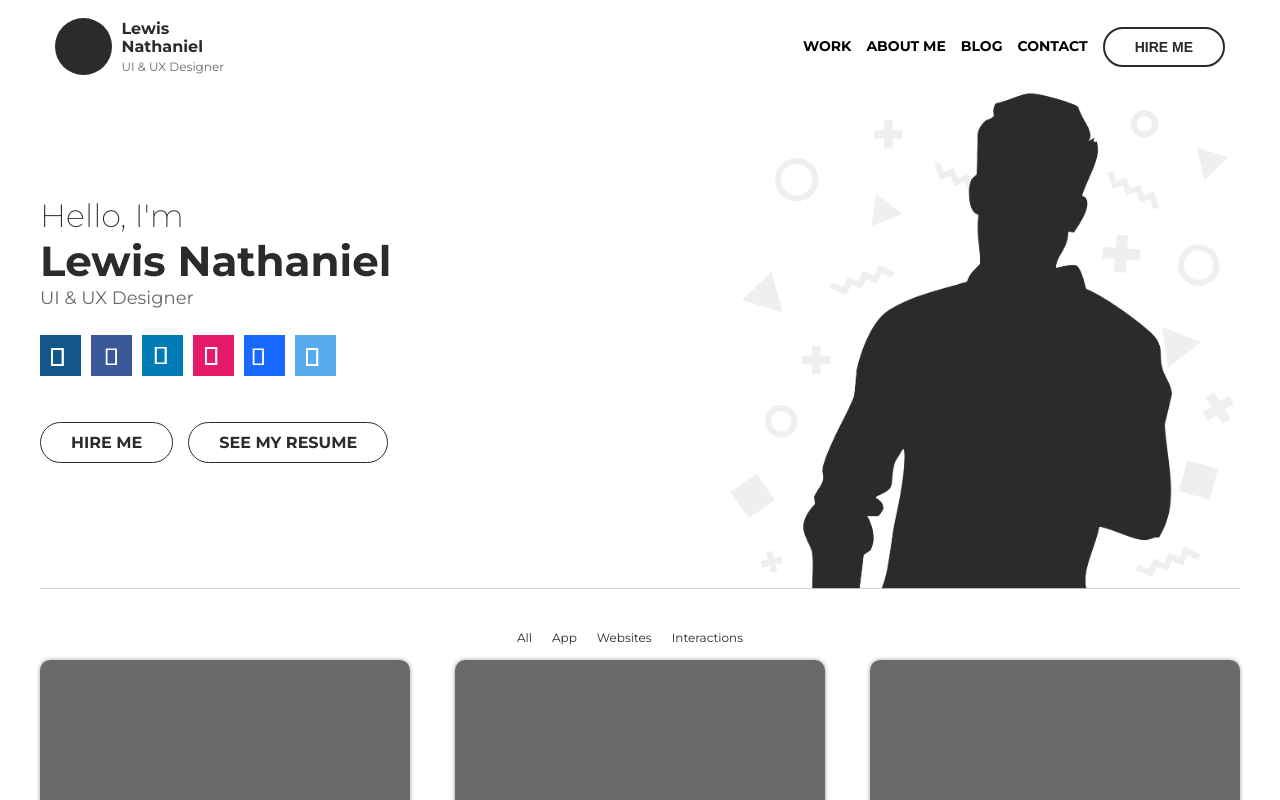
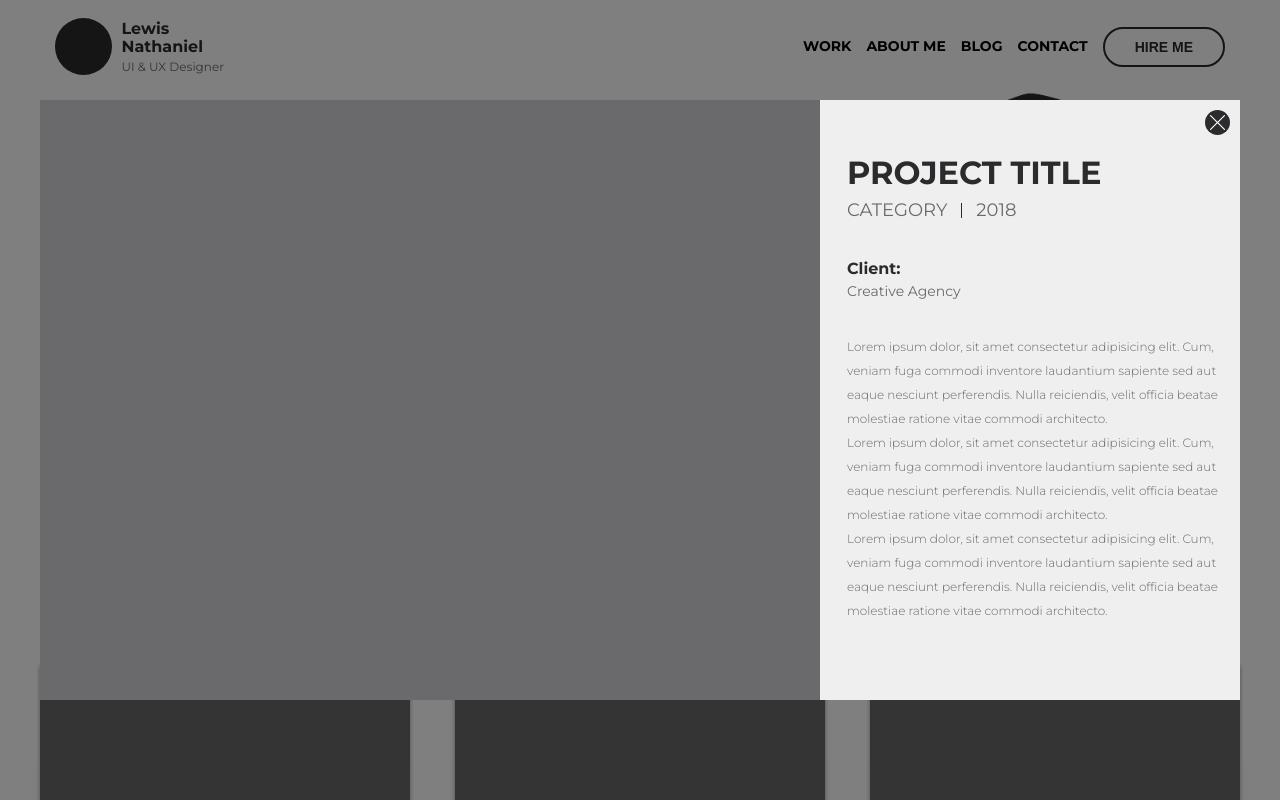
Before and after one commit to Babiy7/designer-app, a React app: page / in a window 1280 px wide. Shown: the top 800 px of the page. Built offline with nearby package versions, Linux system fonts and the light colour scheme.

Commit message:
Made Modal window.

```diff
--- /dev/null
+++ b/src/components/Modals/ModalProject/ModalProject.js
@@ -0,0 +1,44 @@
+import React from "react";
+import classes from "./ModalProject.module.scss";
+
+const ModalProject = () => {
+  return (
+    <div className={classes.ModalProject}>
+      <div className={classes.Left}></div>
+      <div className={classes.Right}>
+        <div className={classes.Content}>
+          <h2 className={classes.Title}>PROJECT TITLE</h2>
+          <div className={classes.SubTitle}>
+            <div className={classes.Category}>CATEGORY</div>
+            <div className={classes.Date}>2018</div>
+          </div>
+          <h4 className={classes.ClientTitle}>Client: </h4>
+          <div className={classes.ClientSubTitle}>Creative Agency</div>
+          <div className={classes.Text}>
+            <p>
+              Lorem ipsum dolor, sit amet consectetur adipisicing elit. Cum,
+              veniam fuga commodi inventore laudantium sapiente sed aut eaque
+              nesciunt perferendis. Nulla reiciendis, velit officia beatae
+              molestiae ratione vitae commodi architecto.
+            </p>
+            <p>
+              Lorem ipsum dolor, sit amet consectetur adipisicing elit. Cum,
+              veniam fuga commodi inventore laudantium sapiente sed aut eaque
+              nesciunt perferendis. Nulla reiciendis, velit officia beatae
+              molestiae ratione vitae commodi architecto.
+            </p>
+            <p>
+              Lorem ipsum dolor, sit amet consectetur adipisicing elit. Cum,
+              veniam fuga commodi inventore laudantium sapiente sed aut eaque
+              nesciunt perferendis. Nulla reiciendis, velit officia beatae
+              molestiae ratione vitae commodi architecto.
+            </p>
+          </div>
+        </div>
+        <div className={classes.Buttons}></div>
+      </div>
+    </div>
+  );
+};
+
+export default ModalProject;
--- /dev/null
+++ b/src/components/Modals/ModalProject/ModalProject.module.scss
@@ -0,0 +1,92 @@
+@import "../../../vars.scss";
+
+.ModalProject {
+  height: 600px;
+
+  display: flex;
+
+  .Left {
+    width: 65%;
+
+    background-color: $gray;
+  }
+
+  .Right {
+    width: 35%;
+
+    .Content {
+      padding: 50px 0 11px 27px;
+
+      .Title {
+        color: $black;
+
+        font-size: 32px;
+        font-weight: 700;
+        line-height: 45px;
+      }
+
+      .SubTitle {
+        display: flex;
+
+        color: $gray;
+
+        font-size: 18px;
+        line-height: 30px;
+
+        .Category {
+          height: 17px;
+
+          position: relative;
+
+          padding-right: 14.5px;
+
+          &:after {
+            content: "";
+            width: 1px;
+            height: 90%;
+
+            position: absolute;
+            bottom: -6px;
+            right: 0;
+
+            background-color: $black;
+          }
+        }
+
+        .Date {
+          margin-left: 14.5px;
+        }
+      }
+
+      .ClientTitle {
+        margin-top: 33px;
+
+        color: $black;
+
+        font-size: 16px;
+        font-weight: 700;
+        line-height: 22px;
+      }
+
+      .ClientSubTitle {
+        color: $gray;
+
+        font-size: 14px;
+        line-height: 22px;
+      }
+
+      .Text {
+        margin-top: 33px;
+
+        color: $gray;
+
+        font-size: 12px;
+        font-weight: 300;
+        line-height: 24px;
+      }
+    }
+
+    .Buttons {
+    }
+  }
+}
--- /dev/null
+++ b/src/components/UI/Backdrop/Backdrop.js
@@ -0,0 +1,12 @@
+import React from "react";
+import classes from "./Backdrop.module.scss";
+
+const Backdrop = props => {
+  return props.show ? (
+    <div className={classes.Backdrop} onClick={props.unShow}>
+      {props.children}
+    </div>
+  ) : null;
+};
+
+export default Backdrop;
--- /dev/null
+++ b/src/components/UI/Backdrop/Backdrop.module.scss
@@ -0,0 +1,15 @@
+.Backdrop {
+  width: 100%;
+  height: 100%;
+
+  position: fixed;
+  top: 0;
+  left: 0;
+
+  display: flex;
+  padding: 0 25px;
+
+  background: rgba(0, 0, 0, 0.5);
+
+  z-index: 100;
+}
--- /dev/null
+++ b/src/components/UI/Modal/Modal.js
@@ -0,0 +1,26 @@
+import React from "react";
+import classes from "./Modal.module.scss";
+
+import Backdrop from "../Backdrop/Backdrop";
+import closeIcon from "../../../assets/svg/close.svg";
+
+const Modal = props => (
+  <>
+    <Backdrop show={props.show} unShow={props.unShow}>
+      <div
+        className={classes.Modal}
+        style={{
+          transform: props.show ? "translateY(0)" : "translateY(-100vh)",
+          opacity: props.show ? "1" : "0"
+        }}
+      >
+        {props.children}
+        <div className={classes.Close}>
+          <img src={closeIcon} alt="close" height="15" width="15" />
+        </div>
+      </div>
+    </Backdrop>
+  </>
+);
+
+export default Modal;
--- /dev/null
+++ b/src/components/UI/Modal/Modal.module.scss
@@ -0,0 +1,29 @@
+@import "../../../vars.scss";
+
+.Modal {
+  width: 100%;
+  max-width: 1200px;
+
+  margin: auto;
+
+  background-color: $white;
+
+  z-index: 500;
+
+  .Close {
+    width: 25px;
+    height: 25px;
+
+    position: absolute;
+    right: 10px;
+    top: 10px;
+
+    display: flex;
+    justify-content: center;
+    align-items: center;
+    border: 0 solid $black;
+    border-radius: 50%;
+
+    background-color: $black;
+  }
+}
--- a/src/containers/App.js
+++ b/src/containers/App.js
@@ -2,6 +2,8 @@ import React from "react";
 import { Route } from "react-router-dom";
 
 import Sections from "../components/Sections/Sections";
+import Modal from "../components/UI/Modal/Modal";
+import ModalProject from "../components/Modals/ModalProject/ModalProject";
 
 function App() {
   console.log("App render");
@@ -9,6 +11,9 @@ function App() {
   return (
     <div className="App">
       <Route exact path="/" component={Sections} />
+      <Modal show>
+        <ModalProject />
+      </Modal>
     </div>
   );
 }
```
Also changed, not shown: src/assets/svg/close.svg (added).
